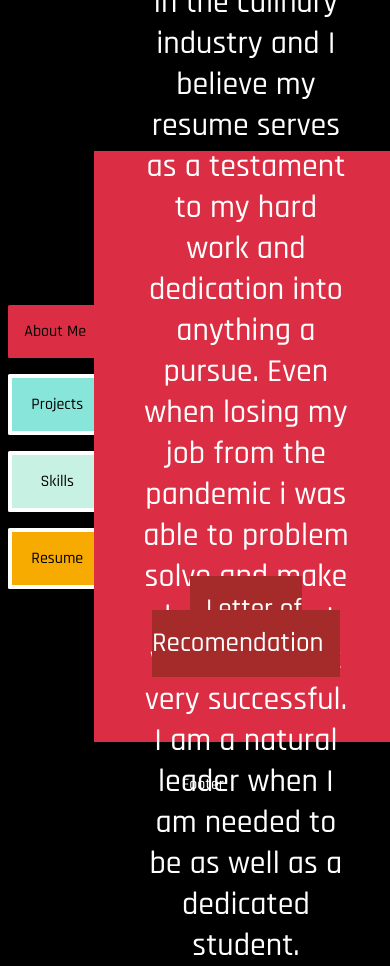
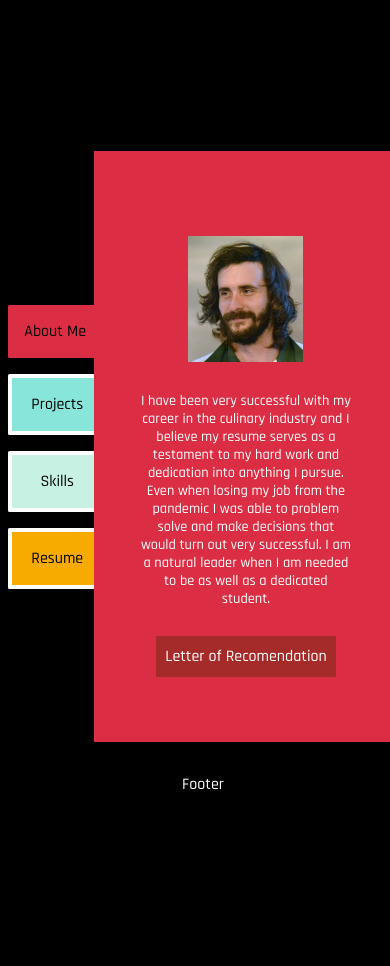
Before and after one commit to patrickmctighe/portfolio, a React (Vite) app: page /about in a window 390 px wide. After the commit the page ends 844 px from the top, so only its background shows below. Built offline with nearby package versions, Linux system fonts and the light colour scheme; a web font is replaced by a local one.

Commit message:
updated-about

```diff
--- a/src/components/About.jsx
+++ b/src/components/About.jsx
@@ -4,12 +4,14 @@ import{Link} from "react-router-dom";
 export default function About() {
   return (
     <div className="aboutMain">
-
-          <p className="aboutText"> I have been very successful with my career in the culinary industry and I believe my resume serves as a testament to my
-hard work and dedication into anything a pursue. Even when losing my job from the pandemic i was able to problem
+    <div className="picAndPara">
+    <img className="myPicture" src="./public/my-pic/me.JPEG" alt="" />
+         <p className="aboutText"> I have been very successful with my career in the culinary industry and I believe my resume serves as a testament to my
+hard work and dedication into anything I pursue. Even when losing my job from the pandemic I was able to problem
 solve and make decisions that would turn out very successful. I am a natural leader when I am needed to be as well as a
 dedicated student.
-     </p>
+     </p></div>
+
        <div className="letterRecCont">
 <Link className="letterRec" to="letter"> Letter of Recomendation</Link>
        </div>
--- a/src/styles/about.css
+++ b/src/styles/about.css
@@ -7,10 +7,10 @@
     justify-content: center;
     flex-direction: column;
     text-align: center;
-
+    gap:1.5em
   }
   .aboutText{
-    width: 70%;
+    width: 40%;
     height: 50%;
     display:flex;
     align-items: center;
@@ -34,9 +34,67 @@
     transition: 0.5s;
     transform: scale(1.1);
   }
+  .picAndPara{
+    display: flex;
+    align-items: center;
+    justify-content: center;
+    gap:1.5em
+  }
+  .myPicture{
+    height:35vh;
+    width: auto;
+  }
 
  /*xs*/
 @media (max-width:639px){
+  .aboutMain{
+    background-color: #db2d43;
+    width:100%;
+    height:100%;
+    display:flex;
+    align-items: center;
+    justify-content: center;
+    flex-direction: column;
+    text-align: center;
+
+  }
+  .aboutText{
+    width: 70%;
+    height: 50%;
+    display:flex;
+    align-items: center;
+    justify-content: center;
+    font-size: .9rem;
+
+
+  }
+
+  .letterRec{
+    text-decoration: none;
+    color:white;
+    font-size: 1rem;
+    background-color: brown;
+    padding:.6em
+  }
+
+  .letterRec:hover{
+    background-color: #920518;
+    color:white;
+    transition: 0.5s;
+    transform: scale(1.1);
+  }
+
+  .picAndPara{
+    display: flex;
+    align-items: center;
+    justify-content: center;
+    flex-direction: column;
+    gap:em
+  }
+  .myPicture{
+    height:15vh;
+    width: auto;
+  }
 
 }
 
--- a/src/styles/letter.css
+++ b/src/styles/letter.css
@@ -13,4 +13,59 @@
 
 .letterCont{
     width: 70%;
+    font-size: 2rem;
+    overflow-y: scroll;
+    scrollbar-color: red ;
+    scrollbar-width: thin;
+    height:90%
 }
+
+
+
+ /*xs*/
+ @media (max-width:639px){
+
+
+    .letterMain{
+        background-color: #db2d43;
+        width:100%;
+        height:100%;
+        display:flex;
+        align-items: center;
+        justify-content: center;
+
+
+    }
+
+    .letterCont{
+        width: 82%;
+        font-size: 1rem;
+        overflow-y: scroll;
+        scrollbar-color: red ;
+        scrollbar-width: thin;
+        height:90%
+    }
+
+
+
+    }
+
+    /*sm*/
+    @media (min-width:640px) and (max-width:767px){
+    }
+
+    /*md*/
+    @media (min-width:768px) and (max-width:1023px){
+    }
+
+    /*lg*/
+    @media (min-width:1024px) and (max-width:1279px){
+    }
+
+    /*xl*/
+    @media (min-width:1280px) and (max-width:1535px){
+    }
+
+    /*2xl*/
+    @media (min-width:1536px){
+    }
--- a/src/styles/softskills.css
+++ b/src/styles/softskills.css
@@ -22,13 +22,6 @@ font-size: 1.25em;
     font-size: 2em;
 
 }
-.softSkillsLeft{
-
-    width:10vw;
-    height: 30vw;
-}
-
-
 
 
 
@@ -46,7 +39,7 @@ font-size: 1.25em;
     align-items: center;
     justify-content: center;
     width: 100%;
-
+    padding-top: 1em;
 }
 
 .softSkillsCont{
@@ -54,9 +47,13 @@ display: flex;
 align-items: flex-start;
 justify-content: center;
 flex-direction: column;
-font-size: 1rem;
+font-size: 1.1rem;
 line-height: 1.3;
 
+}
+
+.softSkillsTitle{
+    display:none;
 }
 
 
```
Also changed, not shown: public/my-pic/me.JPEG (added).
